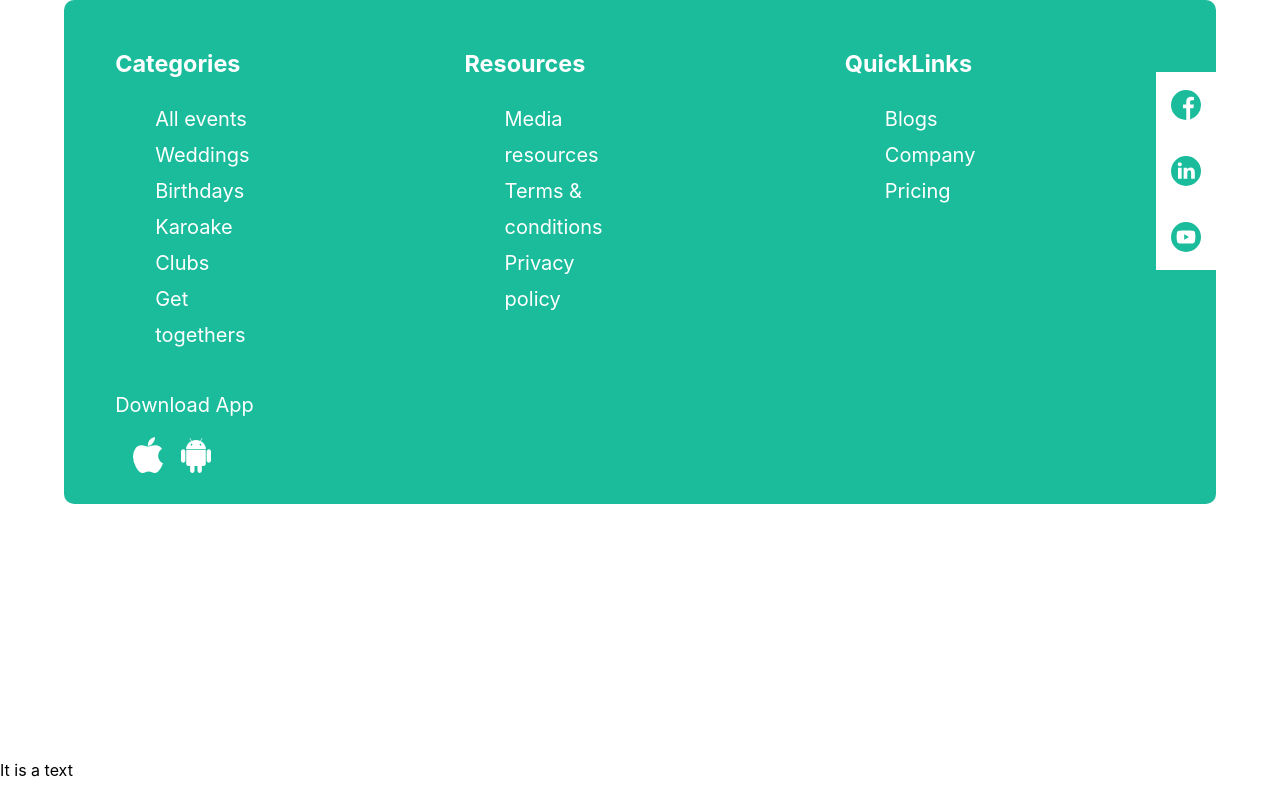
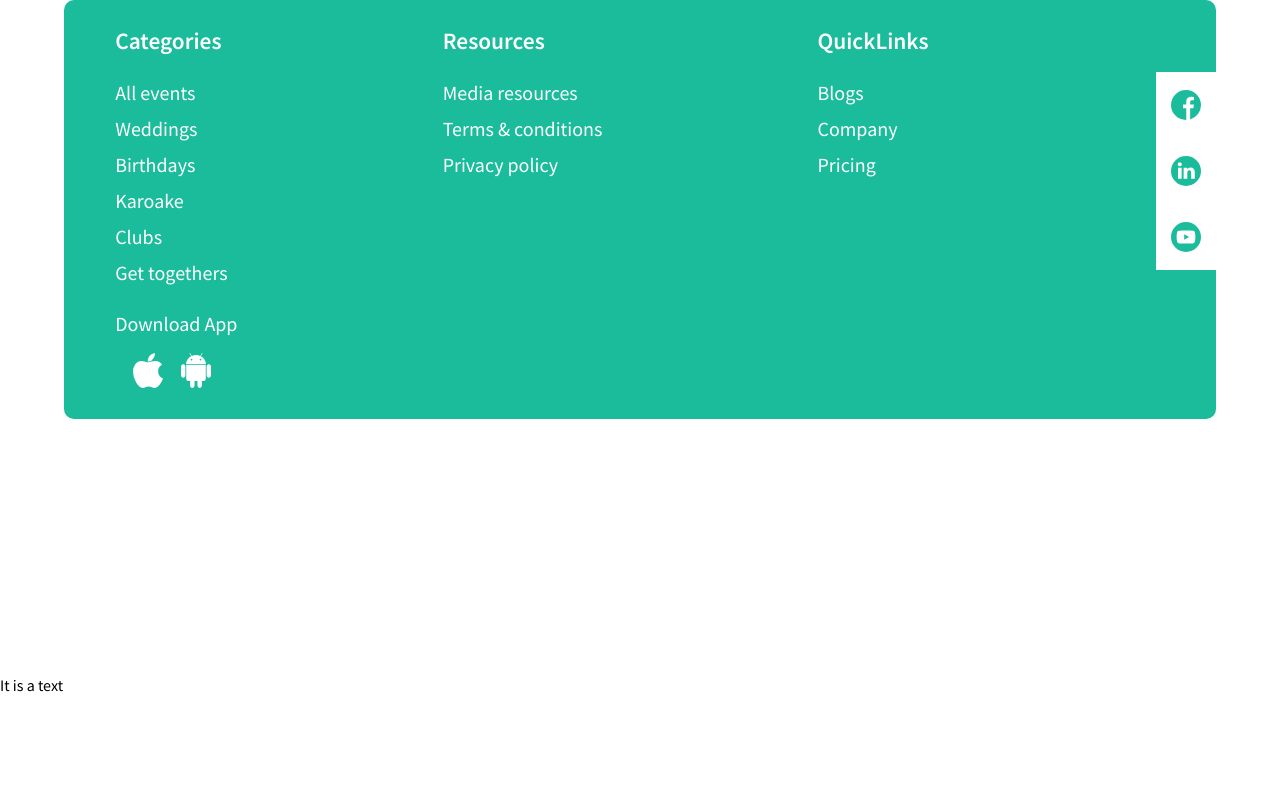
Before and after one commit to meekg33k/sca-code-queens, a React (Create React App) app: page / in a window 1280 px wide. Built offline with nearby package versions, Linux system fonts and the light colour scheme.

Commit message:
Reset default styles

```diff
--- a/src/index.css
+++ b/src/index.css
@@ -1,13 +1,14 @@
+@import url('https://fonts.googleapis.com/css?family=Source+Sans+Pro:300,400,600&display=swap');
 body {
   margin: 0;
-  font-family: -apple-system, BlinkMacSystemFont, 'Segoe UI', 'Roboto', 'Oxygen',
-    'Ubuntu', 'Cantarell', 'Fira Sans', 'Droid Sans', 'Helvetica Neue',
-    sans-serif;
-  -webkit-font-smoothing: antialiased;
-  -moz-osx-font-smoothing: grayscale;
+  font-family: 'Source Sans Pro' ;
 }
 
 code {
   font-family: source-code-pro, Menlo, Monaco, Consolas, 'Courier New',
     monospace;
 }
+*{
+  margin: 0;
+  padding: 0;
+}
```
